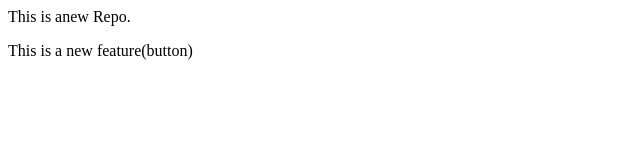
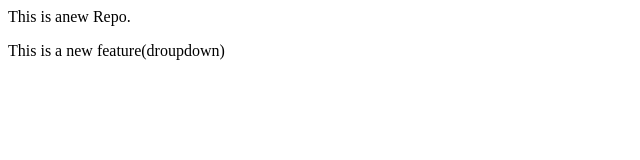
Before and after one commit to Subham35s/localrep, a plain HTML site: page index.html in a window 1280 px wide. Shown: the full height of the page, 0-640 px from the left. Drawn offline with Linux system fonts and the light colour scheme.

Commit message:
add feature droupdown

```diff
--- a/index.html
+++ b/index.html
@@ -1,2 +1,2 @@
 <p>This is anew Repo.</p>
-<p>This is a new feature(button)</p>
+<p>This is a new feature(droupdown)</p>
```
